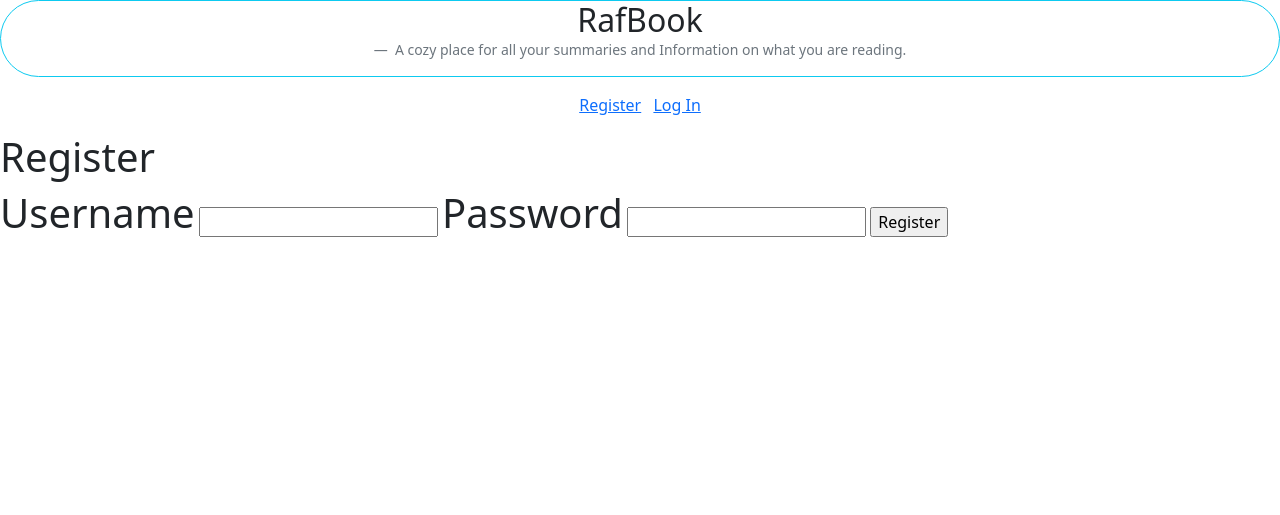
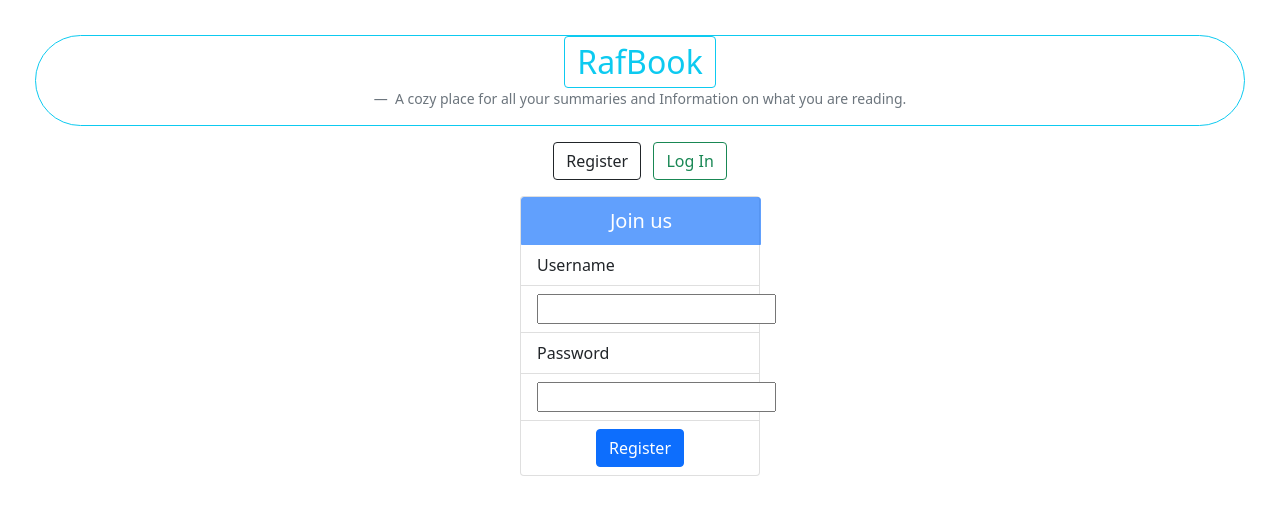
Before and after one commit to MuhammedMusharaf007/Bootcamp_Project, a Flask app: page /auth/register in a window 1280 px wide. Shown: the top 515 px of the page. Run offline with Flask 2, Linux system fonts and the light colour scheme.

Commit message:
Implemented tag filteration and first round css.

```diff
--- a/templates/auth/register.html
+++ b/templates/auth/register.html
@@ -1,17 +1,32 @@
 {% extends 'base.html' %}
 
 {% block header %}
-	<h1>{% block title %}Register{% endblock %}</h1>
+	{% block title %}{% endblock %}
 {% endblock %}
 
 {% block content %}
-<div class="form">
+<div class="form card" style="width: 15rem; margin-left: auto; margin-right: auto;">
 	<form method="post">
-		<label for="username"><h1>Username</h1></label>
+	<div style="text-align: center; width: 15rem;" class="card-header btn btn-primary btn-lg disabled">
+		Join us
+	</div>
+	<ul class="list-group list-group-flush">
+		<li class="list-group-item">
+		<label for="username">Username</label>
+		</li>
+		<li class="list-group-item">
 		<input name="username" id="username" required>
-		<label for="password"><h1>Password</h1></label>
+		</li>
+		<li class="list-group-item">
+		<label for="password">Password</label>
+		</li>
+		<li class="list-group-item">
 		<input type="password" name="password" id="password" required>
-		<input class="black-button" type="submit" value="Register">
+		</li>
+		<li class="list-group-item" style="align-self: center;">
+		<input class="btn btn-primary" type="submit" value="Register">
+		</li>
+	</ul>
 	</form>
 </div>
 {% endblock %}
--- a/templates/base.html
+++ b/templates/base.html
@@ -1,9 +1,14 @@
 <!DOCTYPE html>
 <title>RafBook - {% block title %}{% endblock %}</title>
 <link href="https://cdn.jsdelivr.net/npm/bootstrap@5.0.2/dist/css/bootstrap.min.css" rel="stylesheet" integrity="sha384-EVSTQN3/azprG1Anm3QDgpJLIm9Nao0Yz1ztcQTwFspd3yD65VohhpuuCOmLASjC" crossorigin="anonymous">
+<body style="padding: 35px;">
 <figure class="text-center rounded-pill border border-info">
-    <blockquote class="blockquote">
-        <h2>RafBook</h2>
+    <blockquote class="blockquote btn btn-outline-info">
+        <h2>
+            <a style="text-decoration: none; color:inherit ;" href="{{ url_for('manager.index') }}">
+            RafBook
+            </a>
+        </h2>
     </blockquote>
     <figcaption class="blockquote-footer">
         A cozy place for all your summaries and Information on what you are reading.
@@ -12,11 +17,23 @@
 <nav class="d-flex justify-content-evenly">
     <ul class="list-inline">
         {% if g.user %}
-            <li class="list-inline-item"><span><h1>{{g.user['username'] }}</h1></span></li>
-            <li class="list-inline-item"><a href="{{ url_for('auth.logout') }}">Log Out</a></li>
+            <li class="list-inline-item btn btn-info" style="align-content: flex-start;" disabled>{{g.user['username'] }}</span></li>
+            <li class="list-inline-item">
+                <button type="button" class="btn btn-outline-danger">
+                    <a style="text-decoration: none; color:inherit;" href="{{ url_for('auth.logout') }}" onclick="return confirm('Are you sure?');">Log Out</a>
+                </button>
+            </li>
         {% else %}
-            <li class="list-inline-item"><a href="{{ url_for('auth.register') }}">Register</a></li>
-            <li class="list-inline-item"><a href="{{ url_for('auth.login') }}">Log In</a></li>
+            <li class="list-inline-item">
+                <button type="button" class="btn btn-outline-dark">
+                    <a style="text-decoration:none ; color: inherit;" href="{{ url_for('auth.register') }}">Register</a>
+                </button>
+            </li>
+            <li class="list-inline-item">
+                <button type="button" class="btn btn-outline-success">
+                    <a style="text-decoration: none; color: inherit;" href="{{ url_for('auth.login') }}">Log In</a>
+                </button>
+            </li>
         {% endif %}
     </ul>
 </nav>
@@ -29,3 +46,4 @@
     {% endfor %}
     {% block content %}{% endblock %}
 </section>
+</body>
--- a/templates/manager/update.html
+++ b/templates/manager/update.html
@@ -38,6 +38,6 @@
     </form>
     <hr>
     <form action="{{ url_for('manager.delete', id=note['id']) }}" method="post">
-        <input type="submit" value="Delete" onclick="return confirm('Are you sure?');">
+        <input type="submit" class="btn btn-danger" value="Delete" onclick="return confirm('Are you sure?');">
     </form>
 {% endblock %}
```
Also changed, not shown: mngr/manager.py (+17 -0 lines), templates/auth/login.html (+20 -5 lines), templates/manager/index.html (+18 -12 lines), instance/mngr.sqlite.
